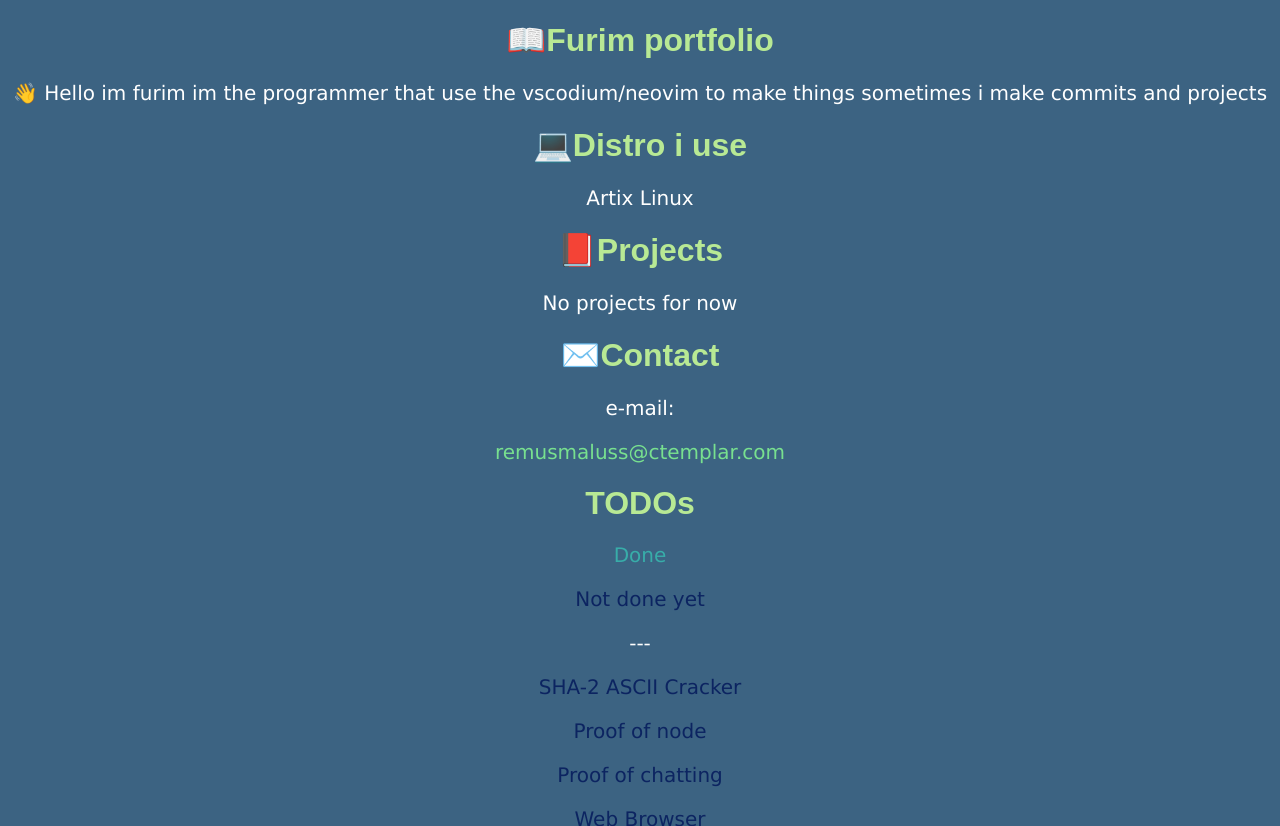
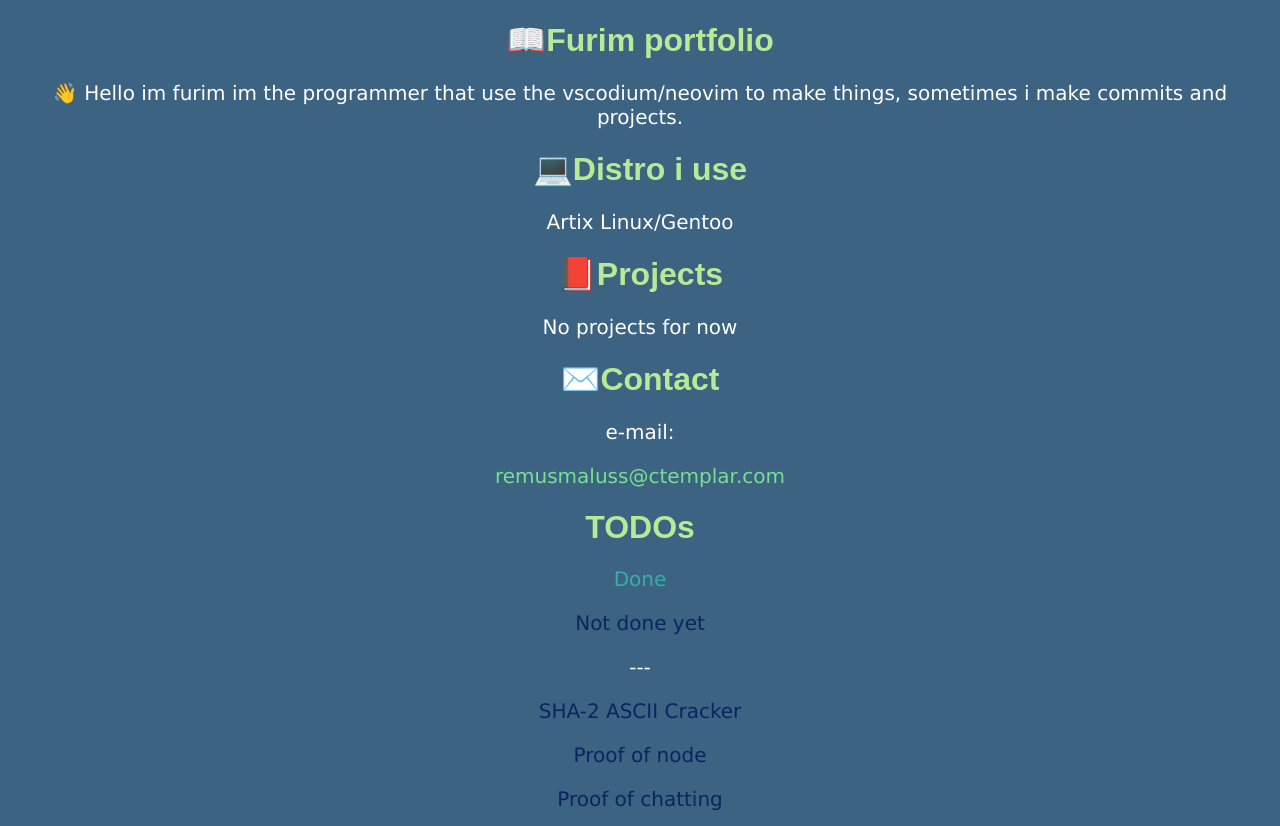
Before and after one commit to Furim/furim.github.io, a plain HTML site: page index.html in a window 1280 px wide. Shown: the top 826 px of the page. Drawn offline with Linux system fonts and the light colour scheme.

Commit message:
Update index.html

```diff
--- a/index.html
+++ b/index.html
@@ -36,12 +36,12 @@ body, h1, h2, h3, h4, h5, h6  {
 
 <h1>📖Furim portfolio</h1>
 
-<p style="color:white; font-family: Verdana, Geneva, Tahoma, sans-serif; font-size:20px  "class="main">👋 Hello im furim im the programmer that use the vscodium/neovim to make things sometimes i make commits and projects </p>
+<p style="color:white; font-family: Verdana, Geneva, Tahoma, sans-serif; font-size:20px  "class="main">👋 Hello im furim im the programmer that use the vscodium/neovim to make things, sometimes i make commits and projects. </p>
 
 
 <h1>💻Distro i use</h1>
 
-<p style="color:white; font-family: Verdana, Geneva, Tahoma, sans-serif; font-size:20px  "class="main">Artix Linux </p>
+<p style="color:white; font-family: Verdana, Geneva, Tahoma, sans-serif; font-size:20px  "class="main">Artix Linux/Gentoo </p>
 
 
 <h1>📕Projects</h1>
```
